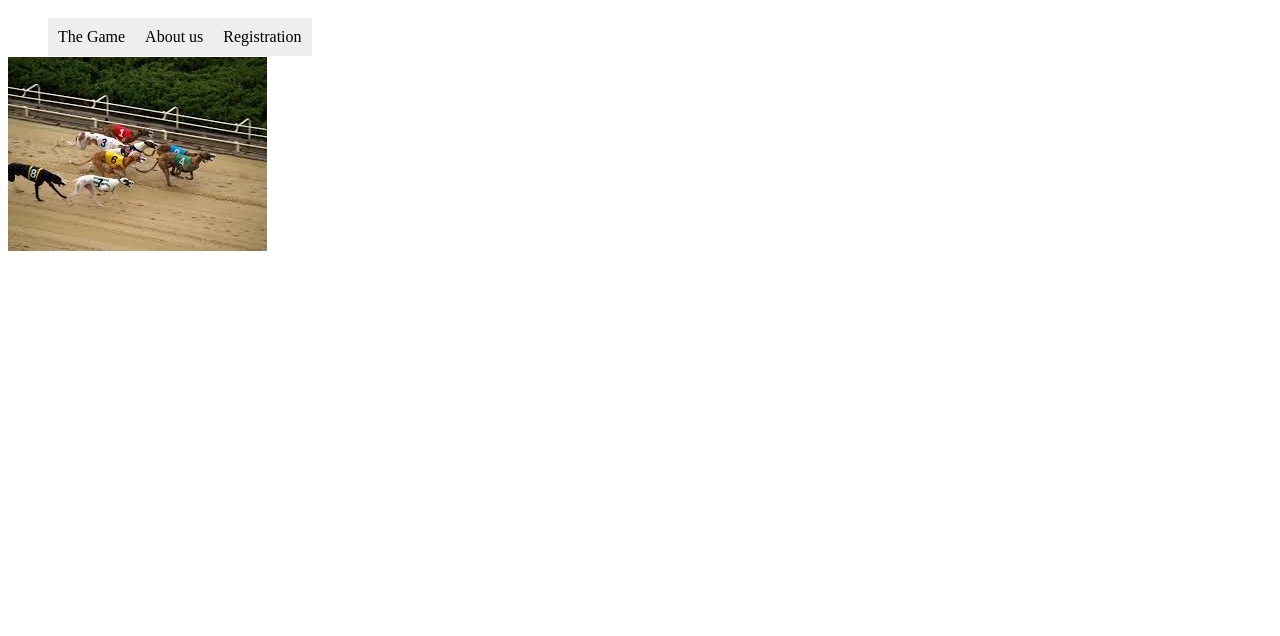
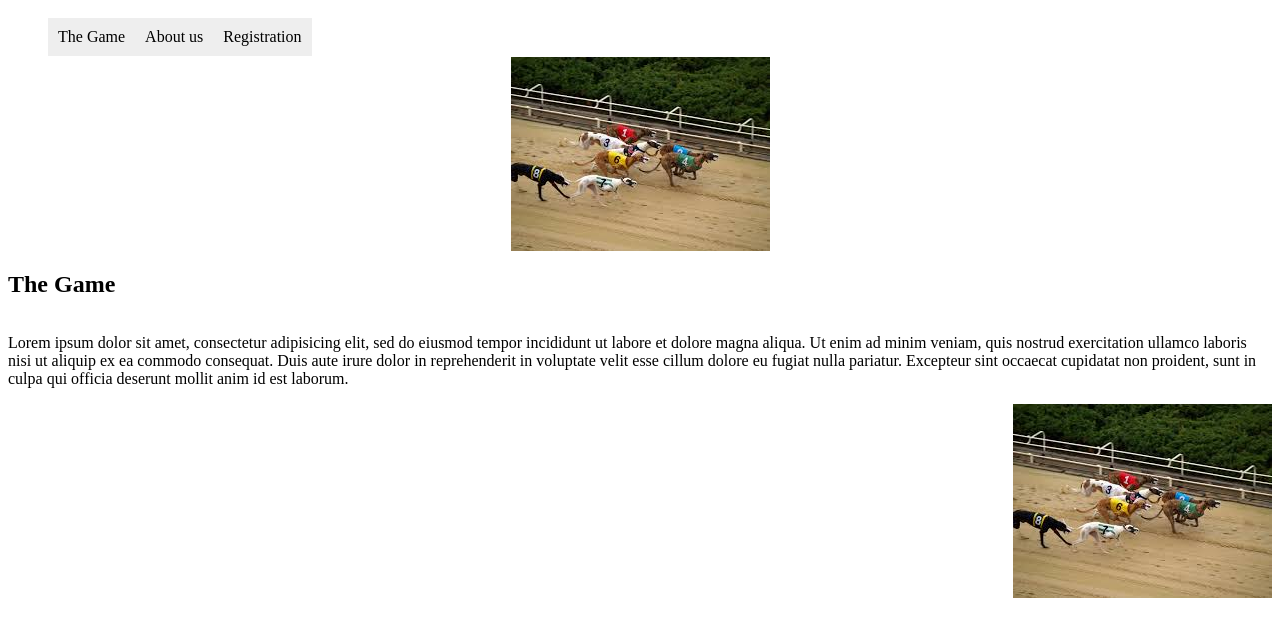
Before and after one commit to MikeSteinhoff/WebsiteGokkers, a plain HTML site: page Website/Index.html in a window 1280 px wide. Shown: the part 48-684 px from the top of the page. Drawn offline with Linux system fonts and the light colour scheme.

Commit message:
html en css structuur aangepast2.0
Website\Index.html & Website\style.css waren niet meegegaan bij de
vorige commit.

```diff
--- a/Website/Index.html
+++ b/Website/Index.html
@@ -4,6 +4,8 @@
 <head>
 
 	<meta charset="UTF-8">
+
+<!=====Header=====>
 
 	<div id="header">
 
@@ -14,15 +16,19 @@
 </head>
 <body>
 
+<!=====Menu=====>
+
 	<div id="menu">
 
 			<ul>
-				<li id="the game" 		href="#thegame">		The Game</li>
+				<li id="thegame" 		href="#thegame">		The Game</li>
 				<li id="about" 			href="#about">			About us</li>
 				<li id="registration" 	href="#registration"> 	Registration</li>
 			</ul>
 
 	</div>
+
+<!=====Banner=====>
 
 	<div id="banner">
 
@@ -30,7 +36,22 @@
 
 	</div>
 
-	<div id=".">
+<!=====TheGame=====>
+
+	<div id="thegame">
+
+			<h2>The Game</h2>
+
+				<p>Lorem ipsum dolor sit amet, consectetur adipisicing elit, sed do eiusmod
+				tempor incididunt ut labore et dolore magna aliqua. Ut enim ad minim veniam,
+				quis nostrud exercitation ullamco laboris nisi ut aliquip ex ea commodo
+				consequat. Duis aute irure dolor in reprehenderit in voluptate velit esse
+				cillum dolore eu fugiat nulla pariatur. Excepteur sint occaecat cupidatat non
+				proident, sunt in culpa qui officia deserunt mollit anim id est laborum.</p>
+
+				<img id="gameimg" src="img/download.jpg"></img>
+
+
 	</div>
 
 	<div id=".">
--- a/Website/styles.css
+++ b/Website/styles.css
@@ -1,46 +1,80 @@
+
+
+
+
+
+/*=====Header=====*/
 #header h1 {
 	color: #000000;
 	text-align: center;
 
 }
 
+/*=====Menu=====*/
+#menu{
+
+	text-align: center;
+
+}
+
 #menu ul li{
 
-	text-align: 		center;
-    display:			inline-block;
-    background-color:	#eee;
-    overflow: 			hidden;
-    list-style-type:	none;
+    display: inline-block;
+    background-color: #eee;
+    overflow: hidden;
+    list-style-type: none;
 
-    float: 				left;
-    padding:			10px;
-    border-right:		0px solid white;
-    position: 			relative;
+    float: left;
+    padding: 10px;
+    position: relative;
 
 }
 
 #menu li a{
 
-	display: 			block;
-	text-align: 		center;
+	display: block;
+	text-align: center;
 
 }
 
 #menu li a:hover{
 
-	background-color: 	#FFF;
-
-}
-#banner{
-
-	margin-top: 		60px;
+	background-color: #FFF;
 
 }
 
-#bannerimg{
+/* =====Banner===== */
 
-	text-align: 		center;
-	width: 				;
-	max-height:			420px;
+#banner{
+
+	margin-top: 60px;
+	text-align: center;
 
 }
+
+#banner img{
+
+
+	display: inline-block;
+	max-height:700px;
+	margin-left: auto;
+	margin-right: auto;
+}
+
+/*=====TheGame=====*/
+
+#thegame h2{
+
+	float: left;
+
+}
+
+#thegame p{
+
+	float: left;
+
+}
+#thegame img{
+
+	float: right;
+}
```
